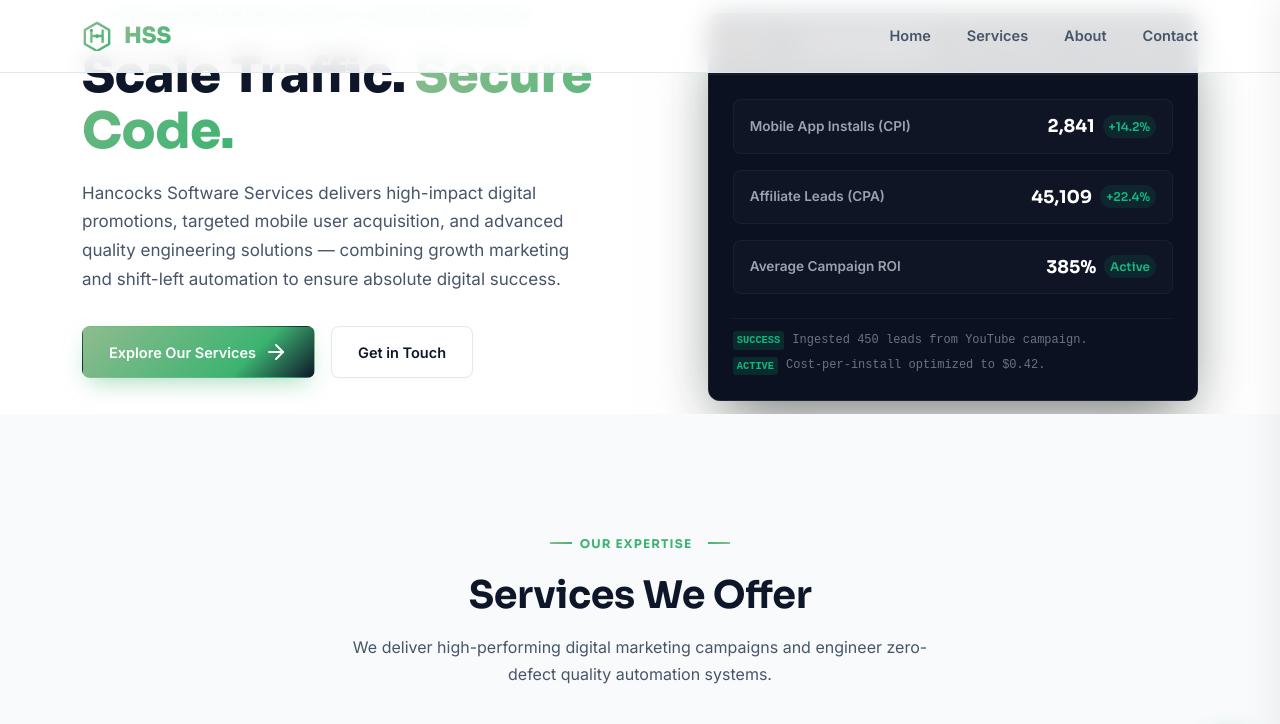
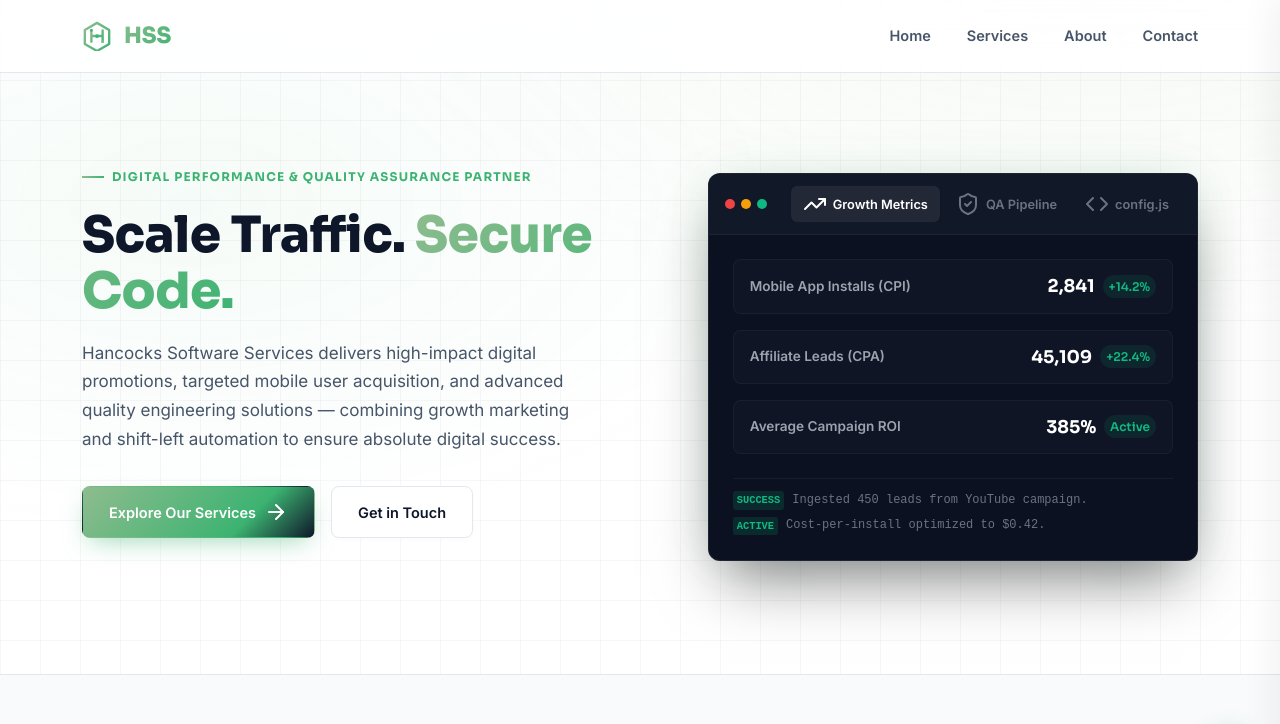
Before and after one commit to spsengar1902/HancockSoftwareServices, a website built with Vite: page index.html in a window 1280 px wide. Shown: the top 724 px of the page. Built offline with nearby package versions, Linux system fonts and the light colour scheme.

Commit message:
fixed padding

```diff
--- a/index.html
+++ b/index.html
@@ -56,7 +56,7 @@
   <main id="main-content">
 
     <!-- Hero Section (Target for dynamic insertion) -->
-    <section id="home" class="hero-section"></section>
+    <section id="home" class="home-section"></section>
 
     <!-- Services Section -->
     <section id="services" class="section">
```
